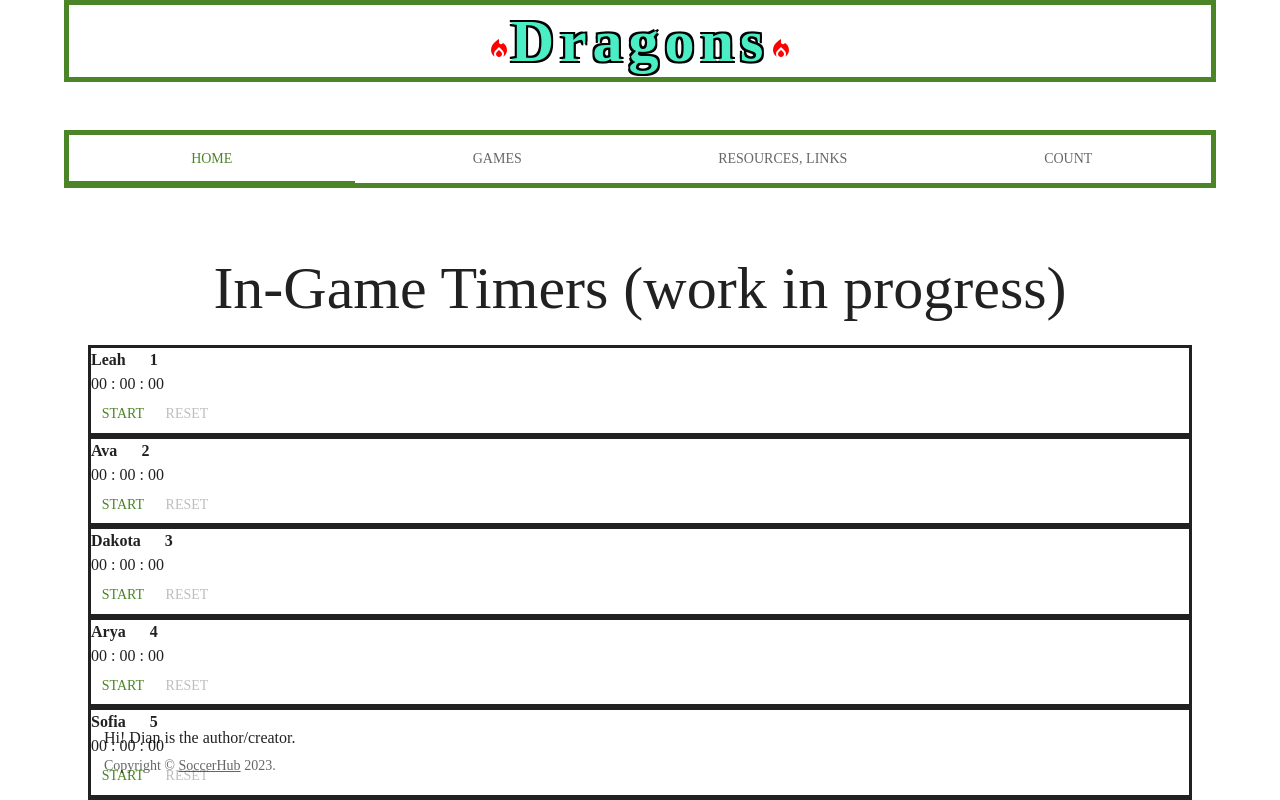
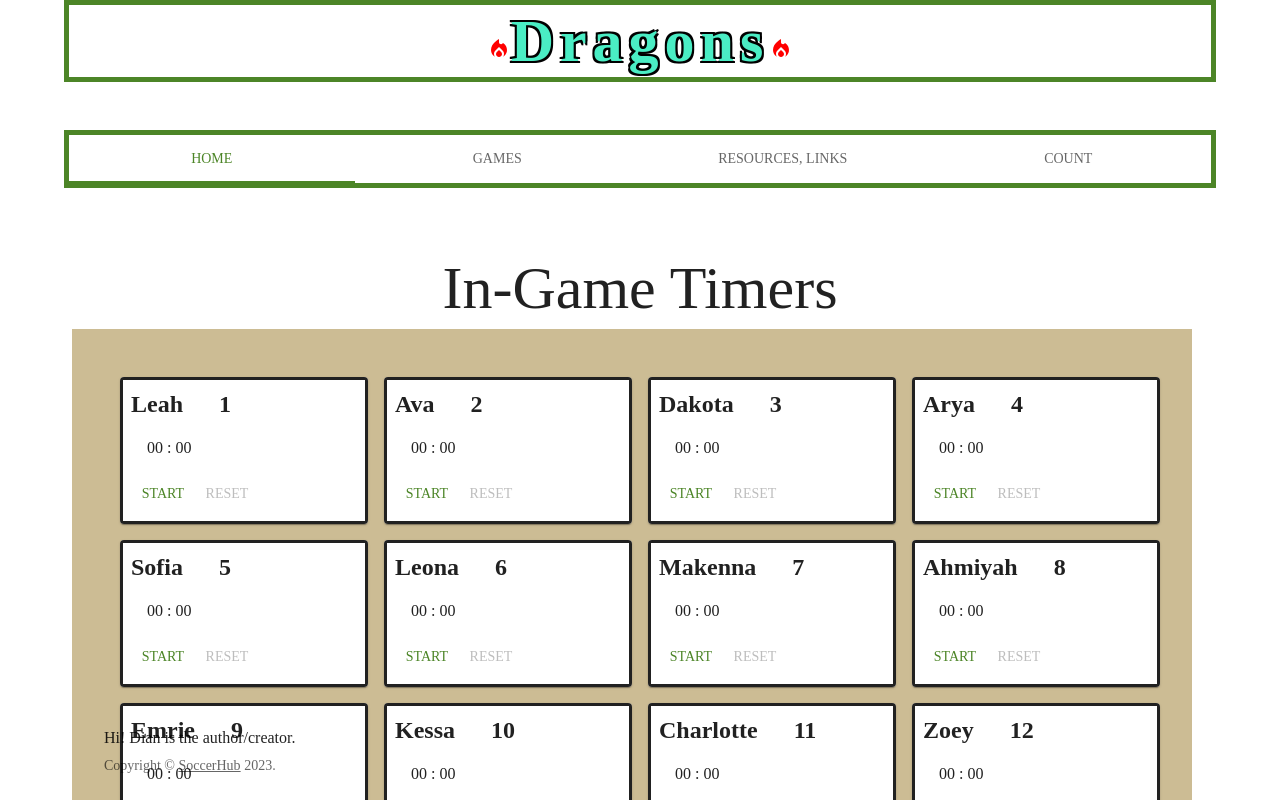
Before and after one commit to DianGigrich/SoccerHub, a React (Create React App) app: page /count in a window 1280 px wide. Shown: the top 800 px of the page. Built offline with nearby package versions, Linux system fonts and the light colour scheme.

Commit message:
changed to grid format on Count

```diff
--- a/src/components/Timer.js
+++ b/src/components/Timer.js
@@ -37,16 +37,15 @@ export default function Timer(props) {
         const getSeconds = `0${(timer % 60)}`.slice(-2)
         const minutes = `${Math.floor(timer / 60)}`
         const getMinutes = `0${minutes % 60}`.slice(-2)
-        const getHours = `0${Math.floor(timer / 3600)}`.slice(-2)
 
-        return `${getHours} : ${getMinutes} : ${getSeconds}`
+        return `${getMinutes} : ${getSeconds}`
     }
 
 
 
     return (
         <>
-            <Typography className="stopwatch">{formatTime()}</Typography>
+            <Typography className="stopwatch" sx={{p:2}}>{formatTime()}</Typography>
                 {
                     !isActive && !isPaused ?
                         <Button onClick={handleStart}>Start</Button>
--- a/src/components/pages/Count.js
+++ b/src/components/pages/Count.js
@@ -1,10 +1,10 @@
 import React from 'react';
-import { Box, Typography, Container } from '@mui/material';
+import { Box, Typography, Container, Card, Grid } from '@mui/material';
 import Timer from '../Timer';
 
 
 export default function Count(props) {
-    const kids = [  {
+  const kids = [{
     name: "Leah",
     number: 1
   },
@@ -68,11 +68,17 @@ export default function Count(props) {
           color="text.primary"
           gutterBottom
         >
-                 In-Game Timers (work in progress)
+          In-Game Timers
         </Typography>
-
-            {kids.map((kids)=><Box sx={{border: "3px solid"}}><Typography><strong>{kids.name} &emsp; {kids.number}</strong><Timer/></Typography> </Box>)}
-
+        <Grid container spacing={2} sx={{ p: 4, bgcolor: "#ccbc94" }}>
+          {kids.map((kids) => <Grid item xs={12} sm={6} md={3}>
+            <Card sx={{ height: '100%', display: 'flex', flexDirection: 'column' }}>
+              <Typography variant="h5" sx={{ p: 1, border: "3px solid"}}><strong>{kids.name} &emsp; {kids.number}</strong>
+                <Timer/>
+              </Typography>
+            </Card>
+          </Grid>)}
+        </Grid>
       </Container>
     </Box>
   )
--- a/src/components/pages/Games.js
+++ b/src/components/pages/Games.js
@@ -13,7 +13,7 @@ function createData(title, date, time, field, snacks, win, opponent ) {
 
 const rows = [
     createData(1, "3/11", "2 pm", "BHS 8", "Melissa", "L", "Kapowsin" ),
-    createData(2, "3/18", "9 am", "BHS 8", "Natalie", "", "Graham" ),
+    createData(2, "3/18", "9 am", "BHS 8", "Natalie", "W", "Graham" ),
     createData(3, "3/25", "1130 am", "BHS 8", "Diana", "", "Nelson" ),
     createData(4, "3/27", "5:15 pm", "BMS 3", "Heather", "", "Centennial" ),
     createData(5, "4/1", "9:15 am", "Art Crate 2", "Ashley", "", "Rocky Ridge" ),
--- a/src/components/pages/Home.js
+++ b/src/components/pages/Home.js
@@ -24,6 +24,17 @@ export default function Home(props) {
             </Container>
             <Grid container spacing={2} sx={{ p: 4, bgcolor: "#ccbc94" }}>
 
+            <Grid item xs={12} sm={12} md={6}>
+                    <Card
+                        sx={{ height: '100%', display: 'flex', flexDirection: 'column' }}
+                    >
+                        <CardContent sx={{ flexGrow: 1 }}>
+                            <Typography gutterBottom variant="h5" component="h2">
+                                We Won!!! Great Job!!!!
+                            </Typography>
+                        </CardContent>
+                    </Card>
+                </Grid>
                 <Grid item xs={12} sm={12} md={6}>
                     <Card
                         sx={{ height: '100%', display: 'flex', flexDirection: 'column' }}
```
Lines whose indentation alone changed are shown as unchanged.
